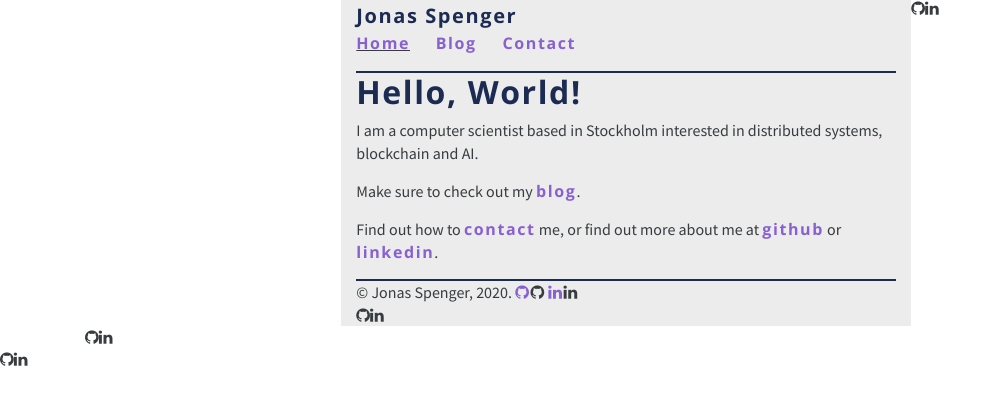
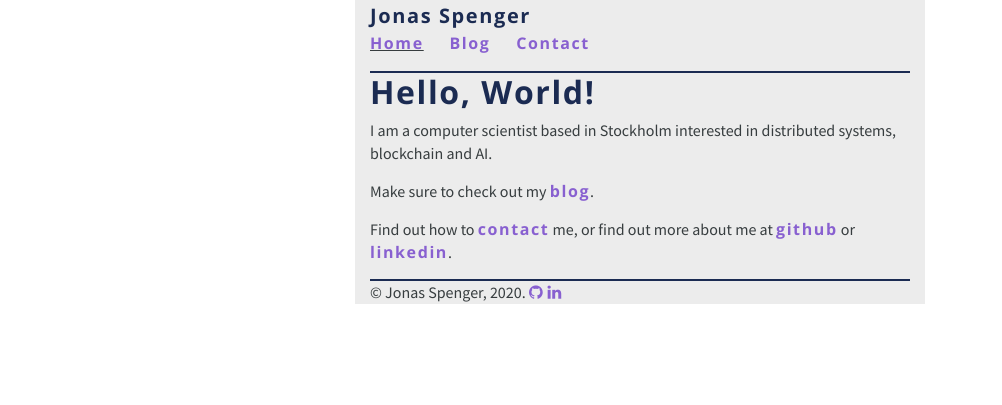
Before and after one commit to jspenger/jspenger.github.io, a Jekyll site: the page built from index.md, in a window 1280 px wide. Shown: the top 405 px of the page, without its empty margins (0-1002 px from the left). Built offline with Jekyll 4.4.1, drawn with Linux system fonts in a browser that asks for light colours.

Commit message:
Update default.html

```diff
--- a/_layouts/default.html
+++ b/_layouts/default.html
@@ -30,8 +30,8 @@
           </div>
           <footer>
             © Jonas Spenger, 2020.
-            <a href="https://github.com/jonasspenger" title="GitHub"><i class="fa fa-github"></a>
-            <a href="https://www.linkedin.com/in/jonasspenger" title="LinkedIn"><i class="fa fa-linkedin"></a>
+            <a href="https://github.com/jonasspenger" title="GitHub" class="fa fa-github"></a>
+            <a href="https://www.linkedin.com/in/jonasspenger" title="LinkedIn" class="fa fa-linkedin"></a>
           </footer>
         </div>
       </div>
```
